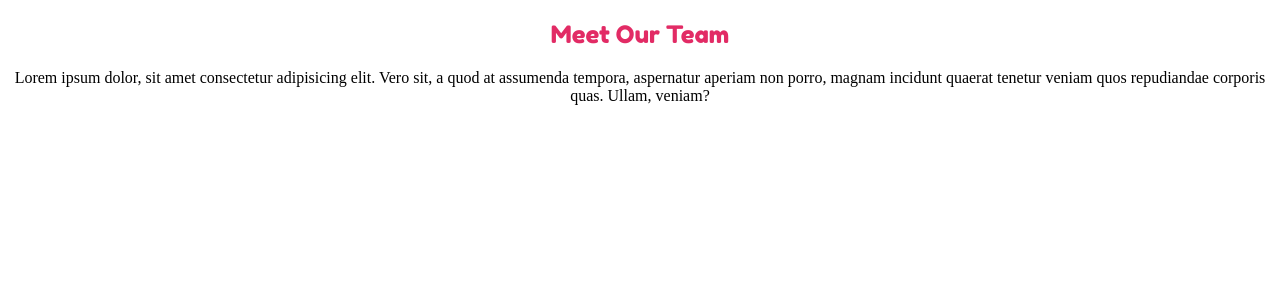
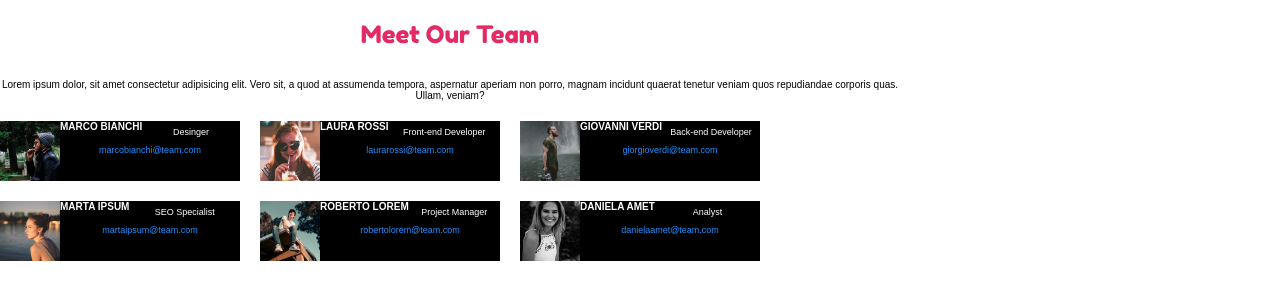
Before and after one commit to MaionePietro/html-css-float-cards, a plain HTML site: page index.html in a window 1280 px wide. Drawn offline with Linux system fonts and the light colour scheme.

Commit message:
informazioni card

```diff
--- a/css/style.css
+++ b/css/style.css
@@ -1,8 +1,61 @@
+*{
+    padding: 0px;
+    margin: 0px;
+    box-sizing: border-box;
+    font-family: sans-serif;
+}
+.clearfix::after{
+    content: '';
+    display: table;
+    clear: both;
+}
+
+body{
+    text-align: center;
+    max-width: 900px;
+}
+
 h2{
     color: rgb(226,43,101);
     font-family: 'Fredoka One', cursive;
     font-weight:lighter;
+    margin-top: 20px;
+    margin-bottom: 30px;
 }
-body{
-    text-align: center;
+p{
+    font-size: x-small;
 }
+
+
+.card{
+    background-color: black;
+    height: 60px;
+    width: 240px;
+    float: left;
+    margin-right: 20px;
+    margin-top: 20px;
+}
+img{
+    float: left;
+    width: 60px;
+}
+.nome{
+    font-size:x-small;
+    font-weight:bolder;
+}
+.lavoro{
+    font-size: xx-small;
+
+}
+.email{
+    font-size: xx-small;
+    color: dodgerblue;
+}
+
+.container, h3{
+    color: white;
+}
+
+.float_left{
+    float: left;
+}
--- a/index.html
+++ b/index.html
@@ -17,7 +17,51 @@
     </header>
 
     <main>
-        <p>Lorem ipsum dolor, sit amet consectetur adipisicing elit. Vero sit, a quod at assumenda tempora, aspernatur aperiam non porro, magnam incidunt quaerat tenetur veniam quos repudiandae corporis quas. Ullam, veniam?</p>
+        <p>
+            Lorem ipsum dolor, sit amet consectetur adipisicing elit. Vero sit, a quod at assumenda tempora, aspernatur aperiam non porro, magnam incidunt quaerat tenetur veniam quos repudiandae corporis quas. Ullam, veniam?
+        </p>
+
+        <div class="container">
+            <div class="card">
+                <img src="img/male1.png" alt="">
+                <span class="nome float_left">MARCO BIANCHI</span>
+                <span class="lavoro">Desinger</span>
+                <span class="email">marcobianchi@team.com</span>
+            </div>
+            <div class="card">
+                <img src="img/female1.png" alt="">
+                <span class="nome float_left">LAURA ROSSI</span>
+                <span class="lavoro">Front-end Developer</span>
+                <span class="email">laurarossi@team.com</span>
+            </div>
+            <div class="card">
+                <img src="img/male2.png" alt="">
+                <span class="nome float_left">GIOVANNI VERDI</span>
+                <span class="lavoro">Back-end Developer</span>
+                <span class="email">giorgioverdi@team.com</span>
+            </div>
+        </div>
+
+        <div class="container">
+            <div class="card">
+                <img src="img/female2.png" alt="">
+                <span class="nome float_left">MARTA IPSUM</span>
+                <span class="lavoro">SEO Specialist</span>
+                <span class="email">martaipsum@team.com</span>
+            </div>
+            <div class="card">
+                <img src="img/male3.png" alt="">
+                <span class="nome float_left">ROBERTO LOREM</span>
+                <span class="lavoro">Project Manager</span>
+                <span class="email">robertolorem@team.com</span>
+            </div>
+            <div class="card">
+                <img src="img/female3.png" alt="">
+                <span class="nome float_left">DANIELA AMET</span>
+                <span class="lavoro">Analyst</span>
+                <span class="email">danielaamet@team.com</span>
+            </div>
+        </div>
     </main>
 
 </body>
```
